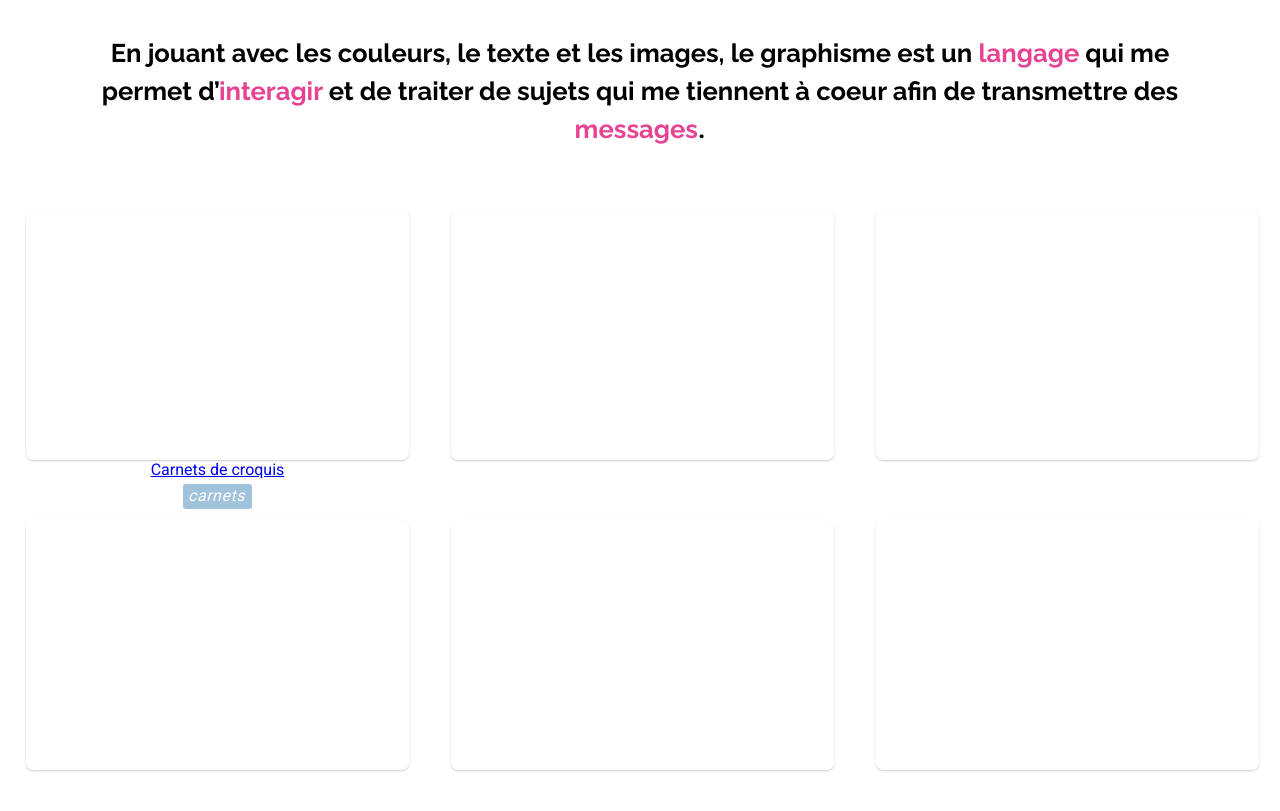
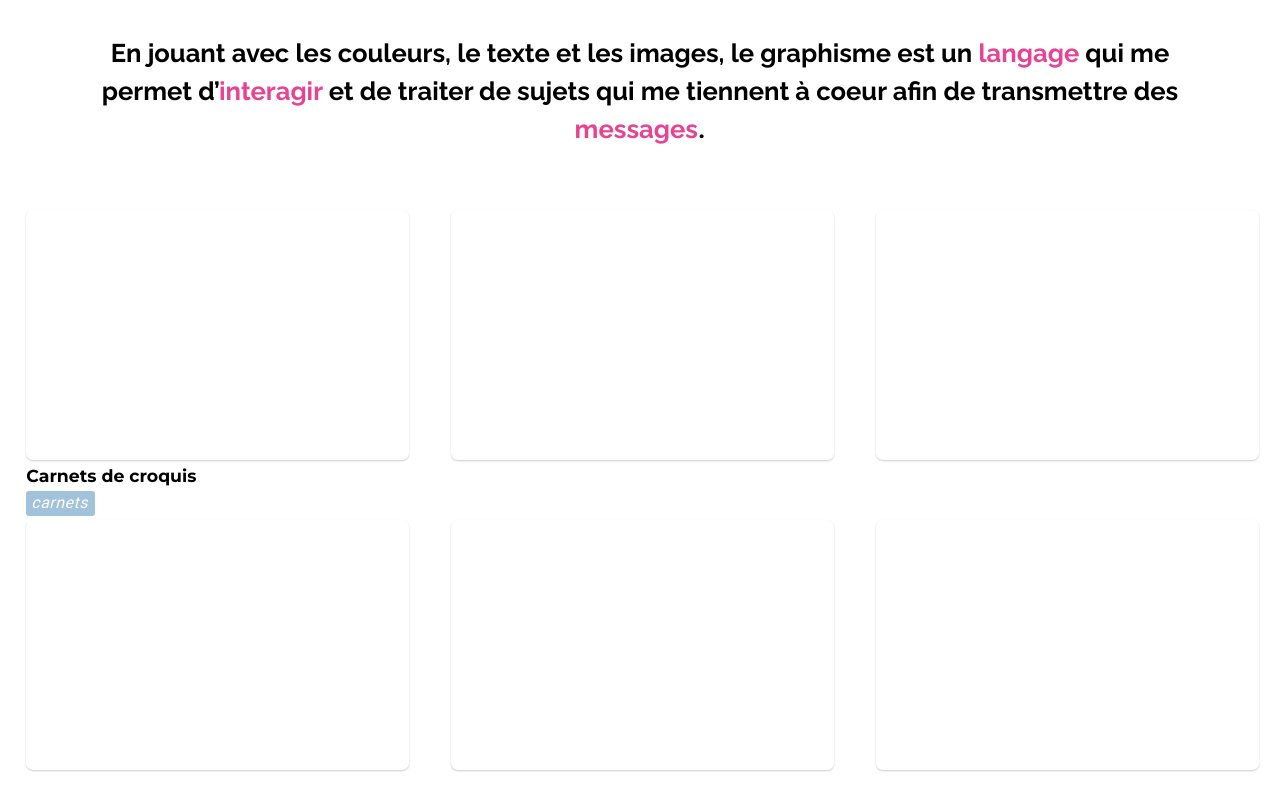
Before and after one commit to DangSinslay/DangSinslay.github.io, a Jekyll site: the page built from index.html, in a window 1280 px wide and 1161 px high. Shown: the part 315-1126 px from the top of the window. Built offline with Jekyll 4.4.1, drawn with Linux system fonts in a browser that asks for light colours.

Commit message:
Update main.css

```diff
--- a/css/main.css
+++ b/css/main.css
@@ -168,6 +168,19 @@ nav #intro:hover {
         transition: all .3s ease-in-out;
 }
 
+#content .thumbnail #title {
+        text-align: left !important;
+        margin-top: 5px !important;
+}
+
+#content .thumbnail #title a {
+        color: #000 !important;
+        font-family: "Montserrat" !important;
+        font-size: 13pt !important;
+        font-weight: bold !important;
+        text-decoration: none !important;
+}
+
 #content .thumbnail #title .tags {
         border-radius: 3px !important;
         color: #FFF !important;
```
